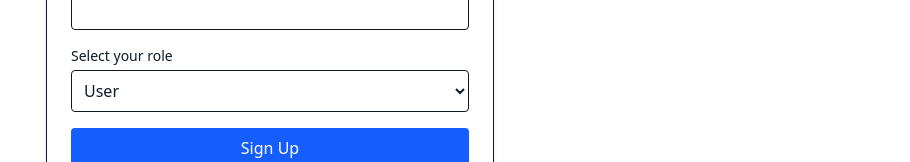
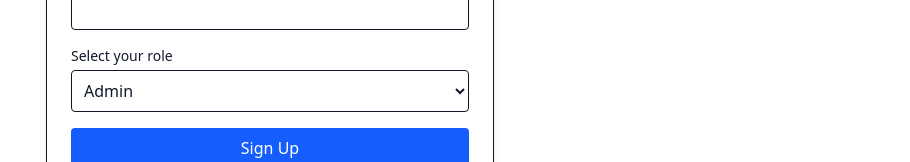
Before and after one commit to andersongames/auth-react, a React (Vite) app: page /register in a window 1280 px wide. Shown: the part 453-615 px from the top of the page, without its empty margins (370-1280 px from the left). Built offline with nearby package versions, Linux system fonts and the light colour scheme.

Commit message:
validate role

```diff
--- a/src/pages/Register.tsx
+++ b/src/pages/Register.tsx
@@ -6,6 +6,7 @@
 import { useAuth } from "../context/AuthContext";
 import { useNavigate } from "react-router-dom";
 import toast from "react-hot-toast";
+import { ROLES } from "../constants/roles";
 
 // Schema validation using Zod
 const registerSchema = z
@@ -45,7 +46,7 @@
         name: data.name,
         email: data.email,
         password: data.password,
-         role: data.role,
+        role: data.role,
       });
 
       toast.success("User successfully registered!");
@@ -143,10 +144,15 @@
             {...register("role")}
             className="w-full border p-2 rounded bg-white dark:bg-gray-800 dark:border-gray-700 focus:outline-none focus:ring-2 focus:ring-blue-500"
           >
-            <option value="user">User</option>
-            <option value="admin">Admin</option>
-            <option value="editor">Editor</option>
+            {Object.values(ROLES).map((role) => (
+              <option key={role} value={role}>
+                {role.charAt(0).toUpperCase() + role.slice(1)}
+              </option>
+            ))}
           </select>
+          {errors.role && (
+            <p className="text-red-500 text-sm">{errors.role.message}</p>
+          )}
         </div>
 
         <button
--- a/src/pages/UserList.tsx
+++ b/src/pages/UserList.tsx
@@ -5,17 +5,26 @@
 
 import { useEffect, useState } from "react";
 import type { StoredUser } from "../services/authService";
-import type { Role } from "../constants/roles";
+import { ROLES, type Role } from "../constants/roles";
 import { useAuth } from "../context/AuthContext";
+import { isValidRole } from "../utils/validateRole";
 
 export default function UserList() {
   const [users, setUsers] = useState<StoredUser[]>([]);
   const { user: authUser } = useAuth();
 
-  const handleRoleChange = (userId: string, newRole: Role) => {
+  const handleRoleChange = (userId: string, value: string) => {
+    if (!isValidRole(value)) {
+      alert("Invalid role selected.");
+      return;
+    }
+
+    const newRole = value as Role;
+
     const updatedUsers = users.map((u) =>
       u.id === userId ? { ...u, role: newRole } : u
     );
+
     setUsers(updatedUsers);
     localStorage.setItem("mock_users", JSON.stringify(updatedUsers));
   };
@@ -78,8 +87,11 @@
                       onChange={(e) => handleRoleChange(user.id, e.target.value as Role)}
                       className="border p-1 rounded dark:bg-gray-800 dark:border-gray-700"
                     >
-                      <option value="user">user</option>
-                      <option value="admin">admin</option>
+                      {Object.values(ROLES).map((role) => (
+                        <option key={role} value={role}>
+                          {role.charAt(0).toUpperCase() + role.slice(1)}
+                        </option>
+                      ))}
                     </select>
                   )}
                 </td>
--- a/src/services/authService.ts
+++ b/src/services/authService.ts
@@ -1,6 +1,7 @@
 // This service simulates a POST request to /register and "saves" the data in localStorage as if it were a backend.
 
 import type { Role } from "../constants/roles";
+import { isValidRole } from "../utils/validateRole";
 
 export type RegisterPayload = {
   name: string;
@@ -29,10 +30,9 @@
       }
 
       // ✅ Validate role
-      const validRoles = ["user", "admin", "editor"];
-      const role = data.role || "user"; // default role if not provided
+      const role = data.role || "user";
 
-      if (!validRoles.includes(role)) {
+      if (!isValidRole(role)) {
         reject(new Error("Invalid user role."));
         return;
       }
--- /dev/null
+++ b/src/utils/validateRole.ts
@@ -0,0 +1,6 @@
+import { ROLES } from "../constants/roles";
+import type { Role } from "../constants/roles";
+
+export function isValidRole(value: string): value is Role {
+  return (Object.values(ROLES) as Role[]).includes(value as Role);
+}
```
Also changed, not shown: src/utils/validators.ts (deleted), 1 other file (tests, documents, lock files or other folders).
